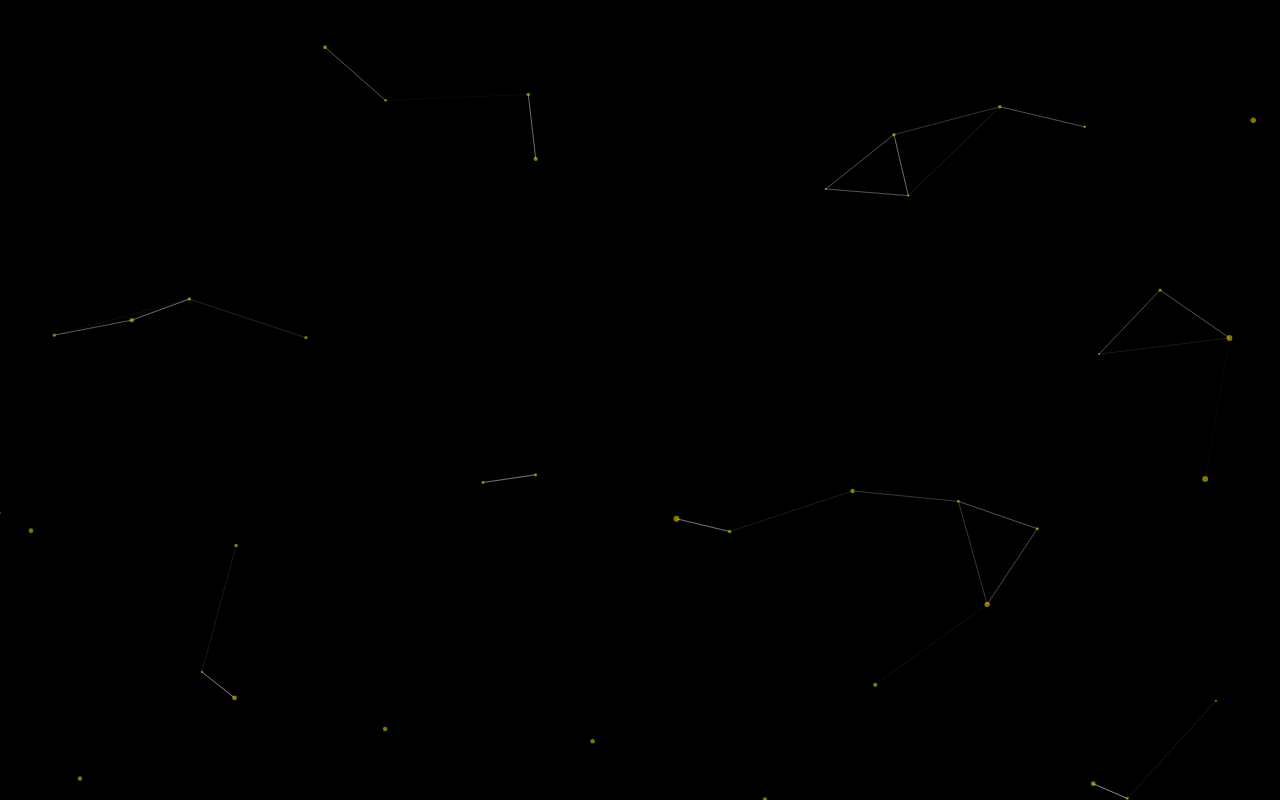
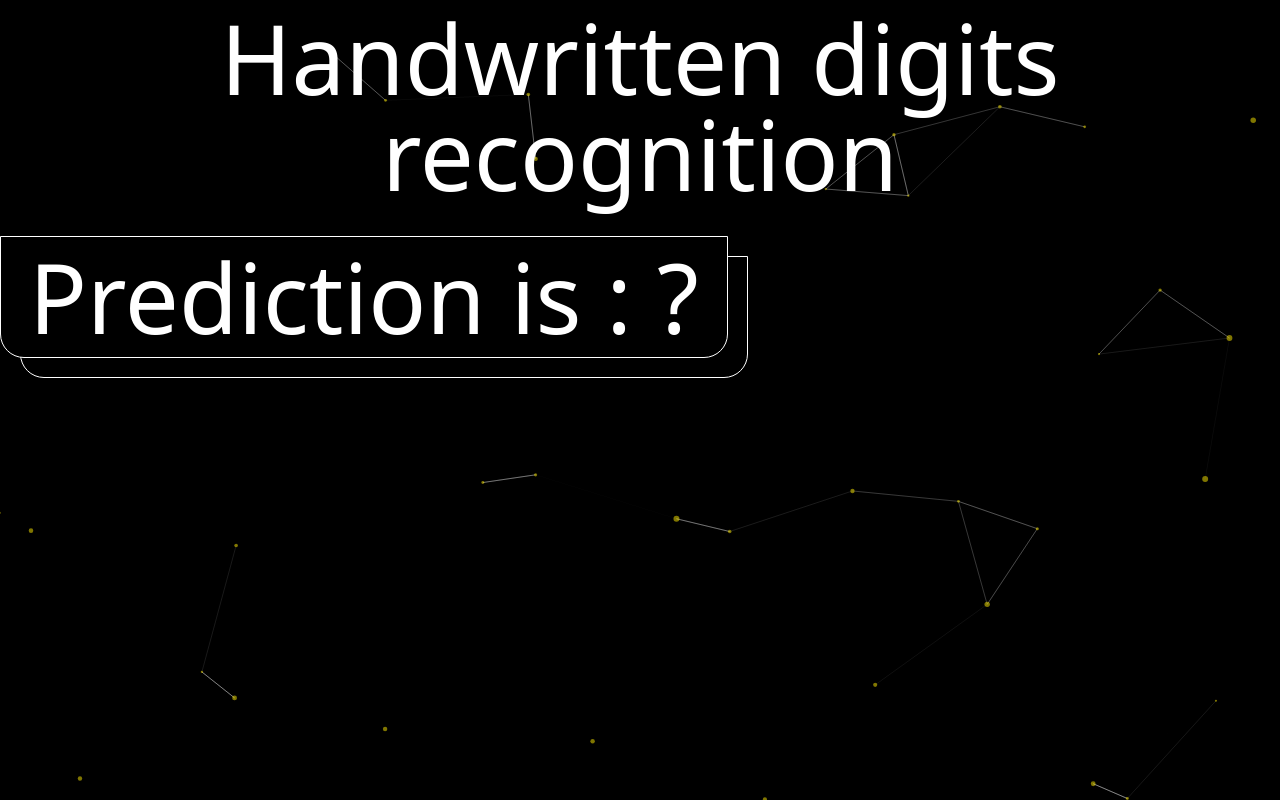
Before and after one commit to AlexTkCk/react-python-handwritten-text-recognition, a React (Create React App) app in the folder client/: page / in a window 1280 px wide. Built offline with nearby package versions, Linux system fonts and the light colour scheme.

Commit message:
Styled text elements

```diff
--- a/client/src/App.js
+++ b/client/src/App.js
@@ -6,13 +6,17 @@ function App() {
         <div className="App h-screen w-screen overflow-x-hidden">
             <ParticleBackground/>
 
-            <header className="header h-1/5">
-                <h1 className="title">Handwritten digits recognition</h1>
+            <header className="header h-fit py-2.5 px-3 mb-6">
+                <h1 className="title text-5xl lg:text-8xl text-white text-center">Handwritten digits recognition</h1>
             </header>
             <main className="main grow">
                 <div className={"canvas"}></div>
-                <div className="container">
-                    <h1 className={'container title'}>Prediction is : </h1>
+                <div className="w-full">
+                    <div className="relative w-fit">
+                        <h1 className={'container_title relative text-5xl text-white bg-black lg:text-8xl border border-sm border-white' +
+                            ' rounded-bl-3xl text-center w-fit px-7 py-3 rounded-br-3xl z-[5]'}>Prediction is : ?</h1>
+                        <div className="border-white absolute border left-5 top-5 w-full h-full rounded-br-3xl rounded-bl-3xl z-[3]"></div>
+                    </div>
                     <div className="NN-visualization"></div>
                     <div className="buttons-container">
                         <button className={"predict-button"}>Predict</button>
```
